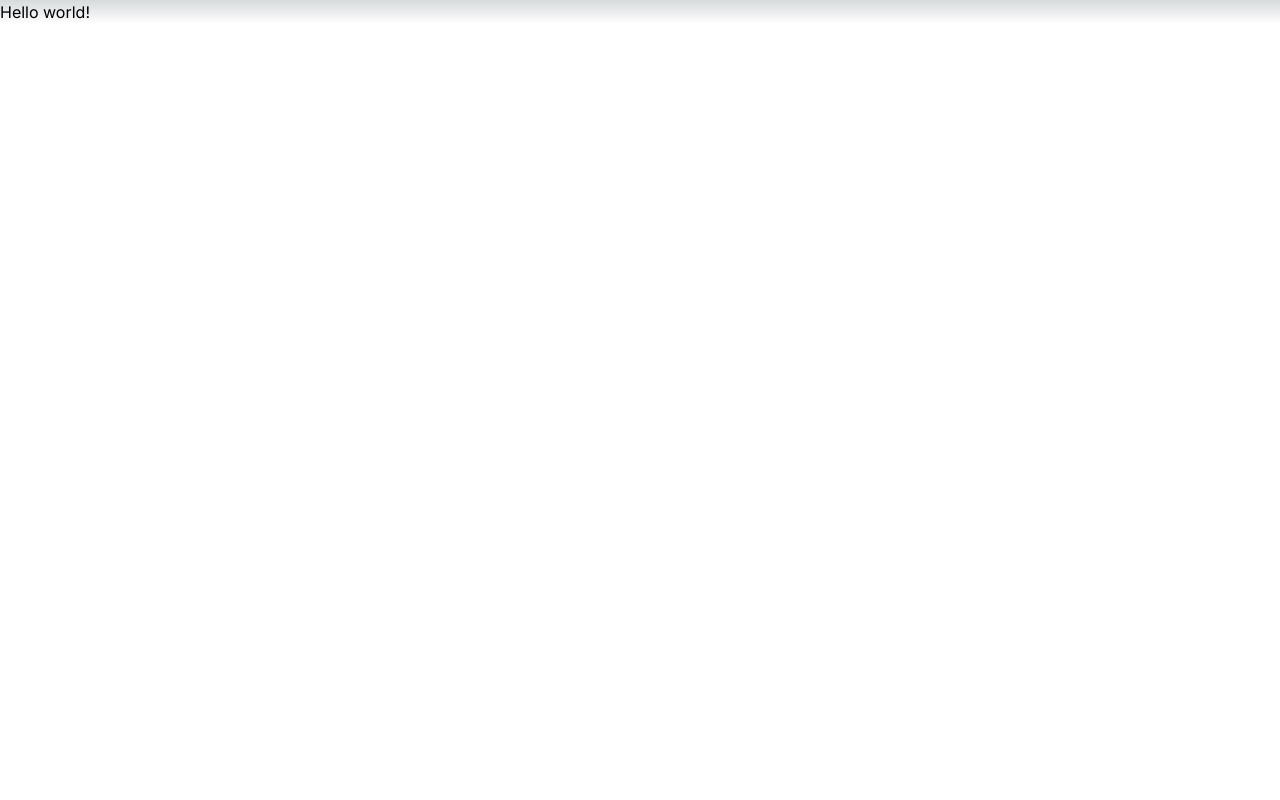
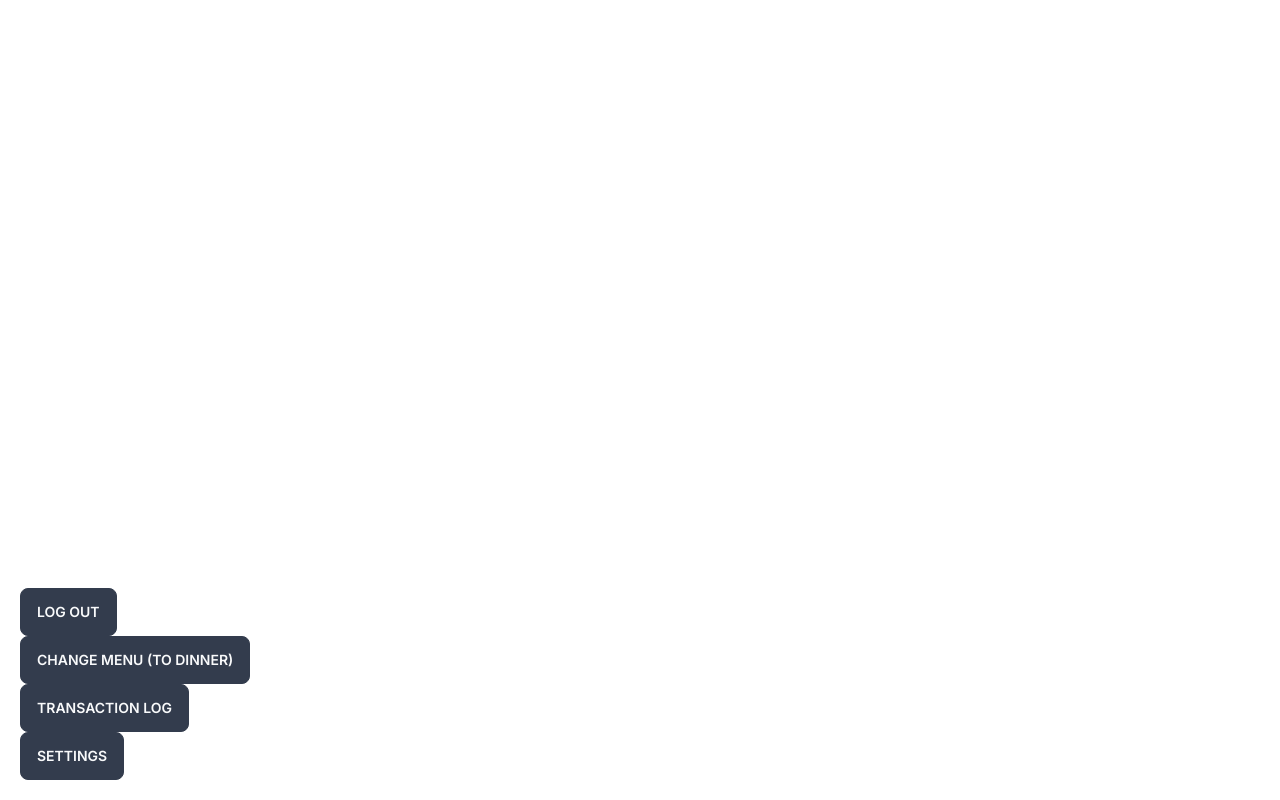
Before and after one commit to atbu/pos-system, a Next.js app: page / in a window 1280 px wide. Built offline with nearby package versions, Linux system fonts and the light colour scheme.

Commit message:
Beginning to construct the bottom bar!

```diff
--- /dev/null
+++ b/app/components/BottomBar.tsx
@@ -0,0 +1,15 @@
+import React from 'react'
+import BottomBarItem from './BottomBarItem'
+
+const BottomBar = () => {
+  return (
+    <div>
+        <BottomBarItem text="Log Out" route=''></BottomBarItem>
+        <BottomBarItem text="Change Menu (to Dinner)" route=''></BottomBarItem>
+        <BottomBarItem text="Transaction Log" route=''></BottomBarItem>
+        <BottomBarItem text="Settings" route="settings"></BottomBarItem>
+    </div>
+  )
+}
+
+export default BottomBar
--- /dev/null
+++ b/app/components/BottomBarItem.tsx
@@ -0,0 +1,14 @@
+import React from 'react'
+import Link from 'next/link'
+
+const BottomBarItem = ({ text, route }: { text: string; route: string}) => {
+  return (
+    <div>
+        <Link href={'/' + route}>
+            <button className='btn btn-neutral'>{text}</button>
+        </Link>
+    </div>
+  )
+}
+
+export default BottomBarItem
--- a/app/globals.css
+++ b/app/globals.css
@@ -4,24 +4,14 @@
 
 :root {
   --foreground-rgb: 0, 0, 0;
-  --background-start-rgb: 214, 219, 220;
-  --background-end-rgb: 255, 255, 255;
 }
 
 @media (prefers-color-scheme: dark) {
   :root {
     --foreground-rgb: 255, 255, 255;
-    --background-start-rgb: 0, 0, 0;
-    --background-end-rgb: 0, 0, 0;
   }
 }
 
 body {
-  color: rgb(var(--foreground-rgb));
-  background: linear-gradient(
-      to bottom,
-      transparent,
-      rgb(var(--background-end-rgb))
-    )
-    rgb(var(--background-start-rgb));
+  color: black;
 }
--- a/app/page.tsx
+++ b/app/page.tsx
@@ -1,5 +1,11 @@
+import BottomBar from "./components/BottomBar"
+
 export default function Home() {
   return (
-    <main><h1>Hello world!</h1></main>
+    <main>
+      <div className='absolute bottom-5 left-5'>
+          <BottomBar />
+      </div>
+    </main>
   )
 }
--- /dev/null
+++ b/app/settings/page.tsx
@@ -0,0 +1,9 @@
+import React from 'react'
+
+const SettingsPage = () => {
+  return (
+    <div><h1>Settings</h1></div>
+  )
+}
+
+export default SettingsPage
```
